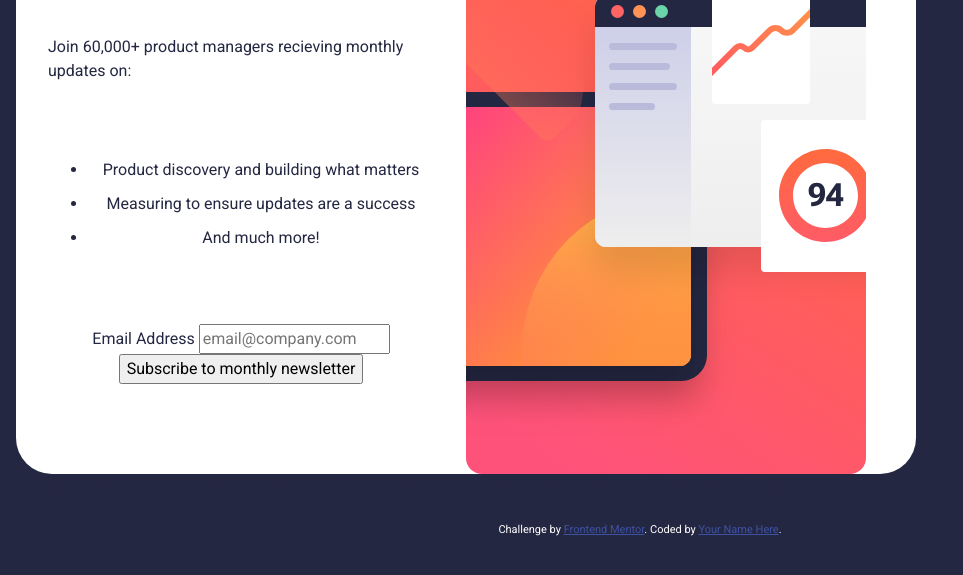
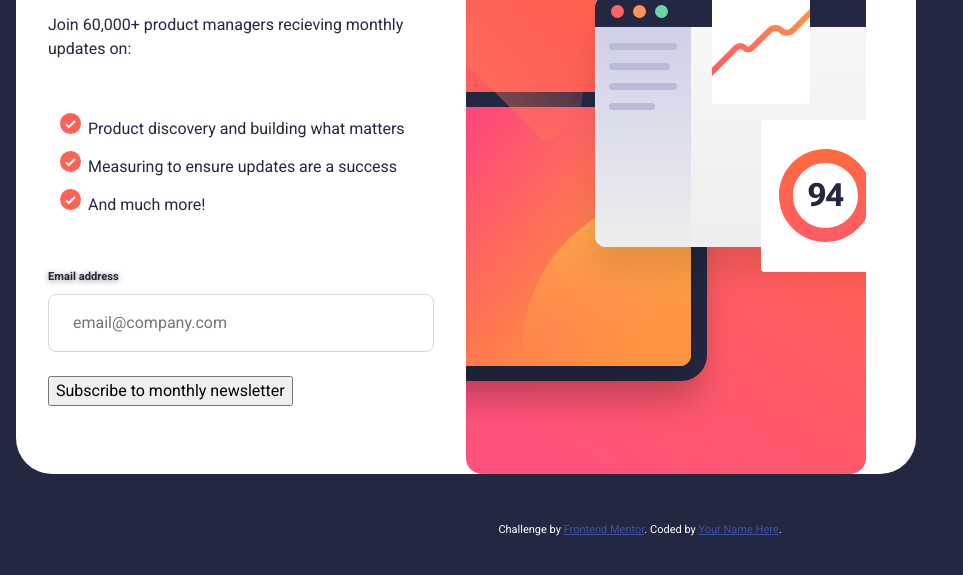
Before and after one commit to jipatino98/newsletter, a plain HTML site: page index.html in a window 1280 px wide. Shown: the part 135-710 px from the top of the page, without its empty margins (0-963 px from the left). Drawn offline with Linux system fonts and the light colour scheme.

Commit message:
Added list icons and styled input and label elements

```diff
--- a/index.html
+++ b/index.html
@@ -53,7 +53,7 @@
 
           <!-- Form Container -->
           <form>
-            <label for="email">Email Address</label>
+            <label for="email">Email address</label>
             <input
               id="email"
               name="email"
--- a/style.css
+++ b/style.css
@@ -113,7 +113,7 @@ body {
   gap: var(--content-spacing);
   padding: var(--content-padding);
   order: 1;
-  text-align: center;
+  text-align: left;
 }
 
 .title-text {
@@ -129,4 +129,30 @@ body {
 ul {
   display: grid;
   gap: 0.625rem;
+  list-style-image: url("./assets/images/icon-list.svg");
 }
+
+ul[data-icon="check-icon"]::before {
+  content: attr(url("./assets/images/icon-list.svg"));
+  background-image: url("./assets/images/icon-list.svg");
+  width: 9px;
+  height: 6px;
+}
+
+/* Form CSS */
+label {
+  display: block;
+  margin-bottom: 0.5rem;
+  font-size: 0.7rem;
+  color: var(--clr-darkGrey);
+  text-shadow: 0 1px 6px grey;
+  font-weight: var(--fw-bold);
+}
+
+input {
+  width: 100%;
+  padding: 1rem 1.5rem;
+  border-radius: 0.5rem;
+  border: 1px solid #d8d8d8;
+  margin-bottom: 1.5rem;
+}
```
